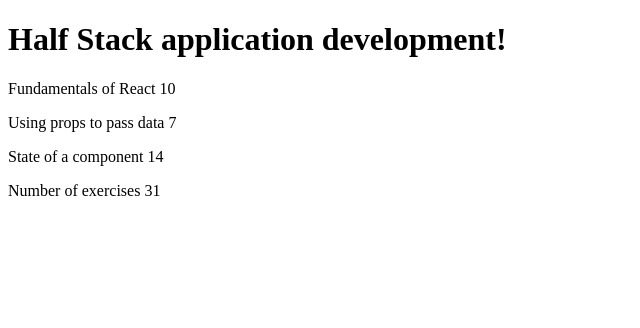
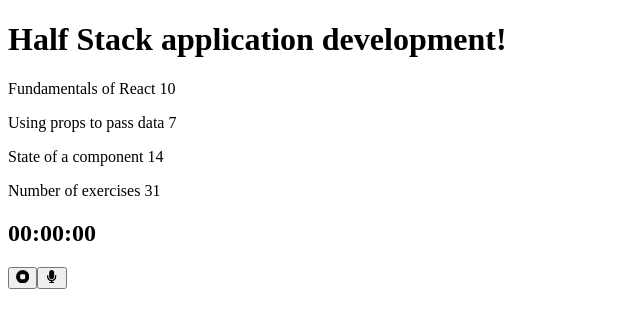
Before and after one commit to shielsr/final-project, a React (Vite) app in the folder my-react-test/: page / in a window 1280 px wide. Shown: the top 328 px of the page, without its empty margins (0-640 px from the left). Built offline with nearby package versions, Linux system fonts and the light colour scheme.

Commit message:
Installed react icons and created Recorder component

```diff
--- a/my-react-test/src/App.jsx
+++ b/my-react-test/src/App.jsx
@@ -1,3 +1,5 @@
+import Recorder from "./components/recorder"
+
 const Header = (props) => {
   console.log(props)
   return (
@@ -49,8 +51,11 @@
       />
 
       <p>Number of exercises {exercises1 + exercises2 + exercises3}</p>
+      <Recorder />
+
     </div>
   )
 }
 
+
 export default App
--- /dev/null
+++ b/my-react-test/src/components/recorder.jsx
@@ -0,0 +1,21 @@
+import React from 'react'
+import { FaCircleStop, FaMicrophone } from 'react-icons/fa6'
+
+export default function Recorder() {
+    return (
+        <div>
+
+            <h2>
+               00:00:00
+            </h2>
+
+            <button>
+                <FaCircleStop />
+            </button>
+
+            <button>
+                <FaMicrophone />
+            </button>
+        </div>
+    )
+}
--- /dev/null
+++ b/package.json
@@ -0,0 +1,5 @@
+{
+  "dependencies": {
+    "react-icons": "^5.5.0"
+  }
+}
```
Also changed, not shown: 2 other files (tests, documents, lock files or other folders).
